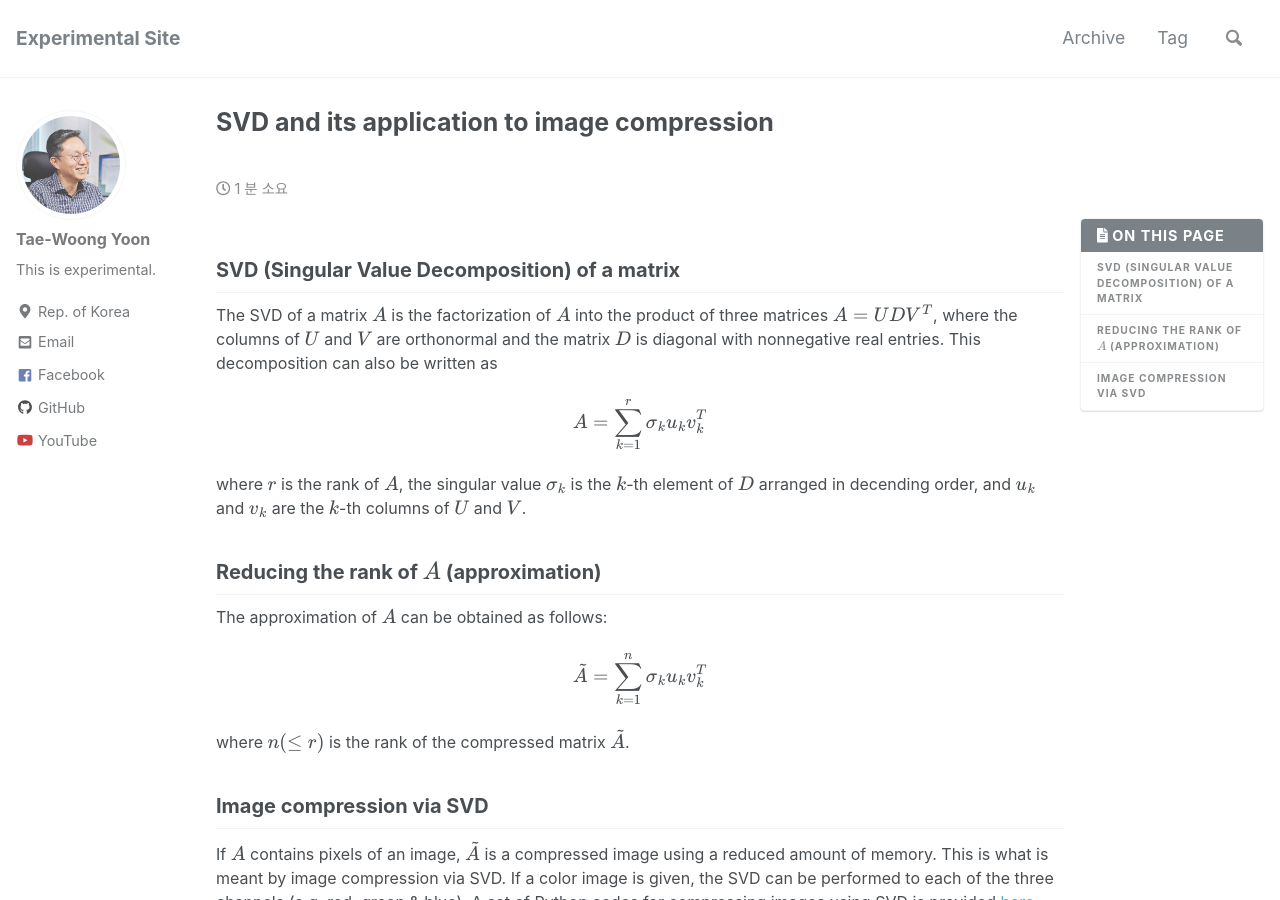
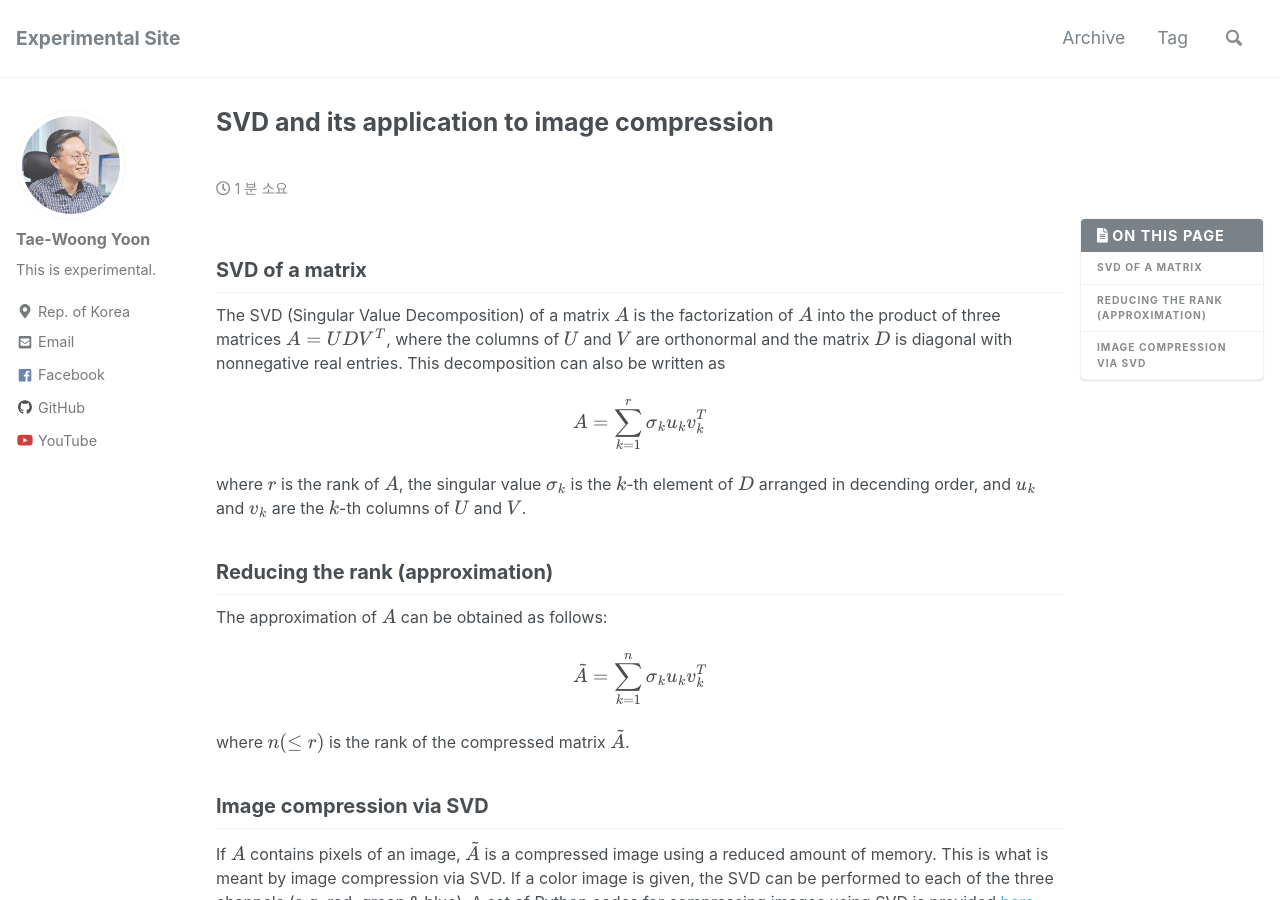
Before and after one commit to twy80/mkkim85.github.io, a Jekyll site: the page built from _posts/2021-08-31-svd_image.md, in a window 1280 px wide and 900 px high. Built offline with Jekyll 4.4.1, drawn with Linux system fonts in a browser that asks for light colours; nearby versions of some CDN libraries; formulas are drawn with MathJax 3; comment, search, counter and statistics services are not loaded; some of the changed text lies outside the part shown.

Commit message:
Update 2021-08-31-svd_image.md

```diff
--- a/_posts/2021-08-31-svd_image.md
+++ b/_posts/2021-08-31-svd_image.md
@@ -7,19 +7,17 @@ tags:
 use_math: true
 ---
 
-## SVD (Singular Value Decomposition) of a matrix
+## SVD of a matrix
 
-The SVD of a matrix $A$ is the factorization of $A$ into the product of three matrices $A = UDV^T$,
-where the columns of $U$ and $V$ are orthonormal and the matrix $D$ is diagonal with nonnegative real entries.
-This decomposition can also be written as
+The SVD (Singular Value Decomposition) of a matrix $A$ is the factorization of $A$ into the product
+of three matrices $A = UDV^T$, where the columns of $U$ and $V$ are orthonormal and the matrix $D$ is diagonal with nonnegative real entries. This decomposition can also be written as
 
 ${\displaystyle A = \sum_{k=1}^{r} \sigma_k u_k v_k^T}$
 {: .text-center }
 
-where $r$ is the rank of $A$, the singular value $\sigma_k$ is the $k$-th element of $D$ arranged in decending order, and
-$u_k$ and $v_k$ are the $k$-th columns of $U$ and $V$.
+where $r$ is the rank of $A$, the singular value $\sigma_k$ is the $k$-th element of $D$ arranged in decending order, and $u_k$ and $v_k$ are the $k$-th columns of $U$ and $V$.
 
-## Reducing the rank of $A$ (approximation)
+## Reducing the rank (approximation)
 
 The approximation of $A$ can be obtained as follows:
 
```
